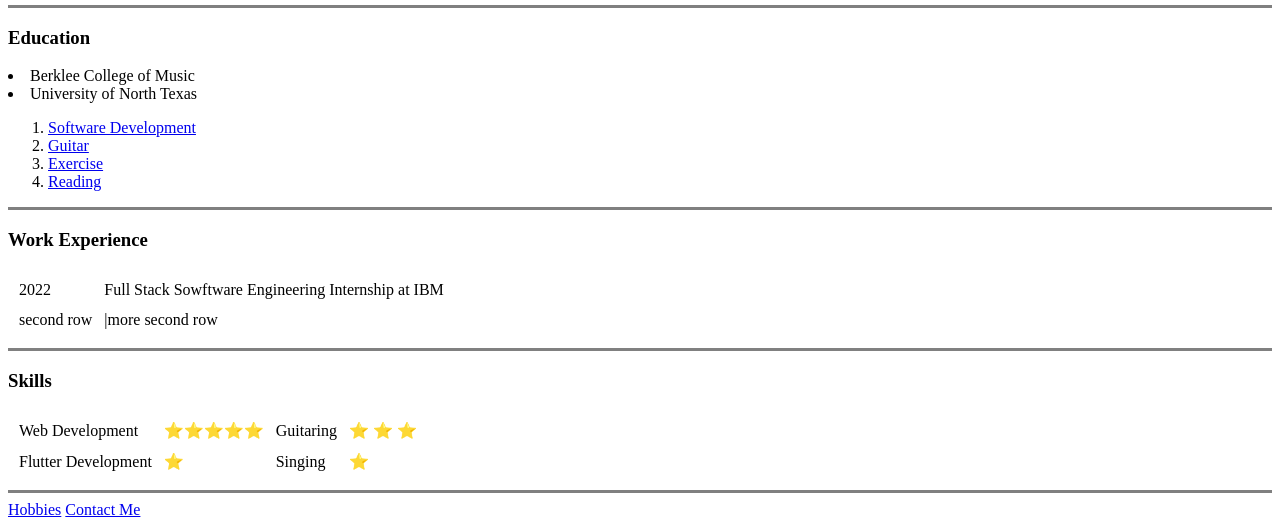
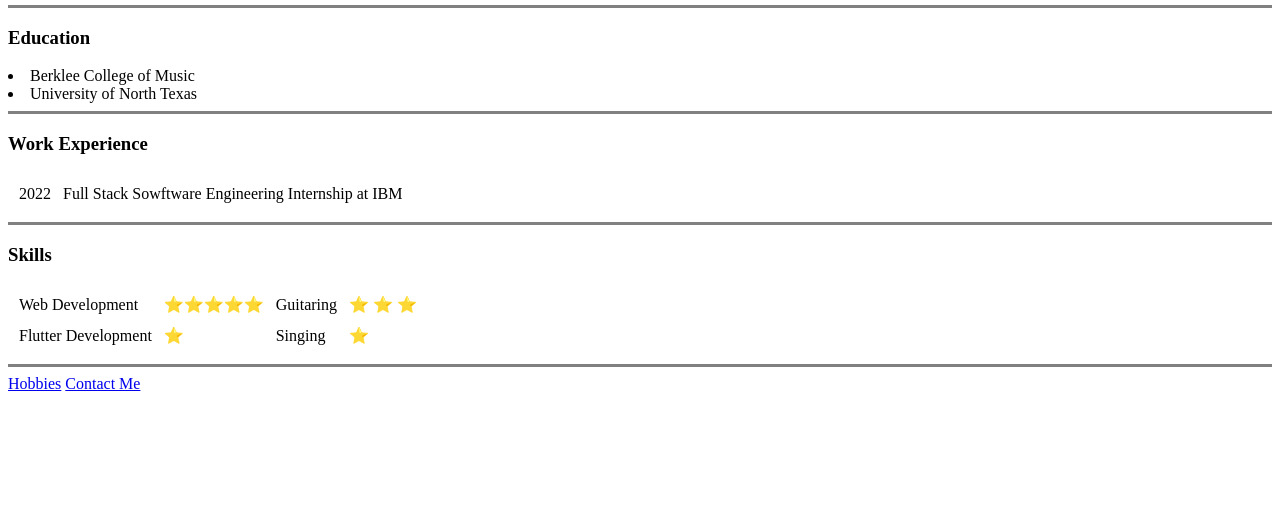
Before and after one commit to henlegay/cv, a plain HTML site: page index.html in a window 1280 px wide. Shown: the part 357-884 px from the top of the page. After the commit the page ends 800 px from the top, so only its background shows below. Drawn offline with Linux system fonts and the light colour scheme.

Commit message:
Update index.html

```diff
--- a/index.html
+++ b/index.html
@@ -27,13 +27,7 @@
   <ui>
     <li>Berklee College of Music</li>
     <li>University of North Texas</li>
-  </ui>
-  <ol>
-    <li><a href="https://www.udemy.com/course/the-complete-web-development-bootcamp/">Software Development</a></li>
-    <li><a href="https://soundcloud.com/henryl-1/rude-mood-2">Guitar</a></li>
-    <li><a href="https://www.rundallas.com/">Exercise</a></li>
-    <li><a href="https://www.harukimurakami.com/">Reading</a></li>
-  </ol>
+
 
   <hr size="3" noshade>
   <h3>Work Experience</h3>
@@ -41,11 +35,7 @@
     <tr>
       <td>2022</td>
       <td>Full Stack Sowftware Engineering Internship at IBM</td>
-    </tr>
-    <tr>
-      <td>second row</td>
-      <td>|more second row</td>
-    </tr>
+
   </table>
   <hr size="3" noshade>
   <h3>Skills</h3>
```
